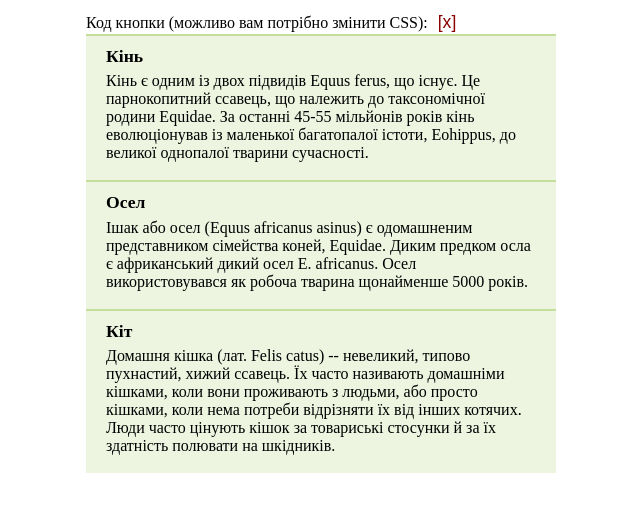
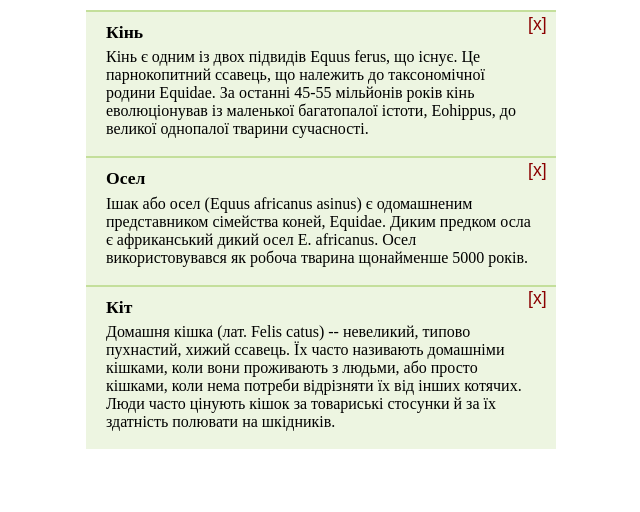
Before and after one commit to AnnaKulib/studying-in-NIX, a plain HTML site: page task10/index.html in a window 1280 px wide. Shown: the whole page, without its empty margins (319-959 px from the left). Drawn offline with Linux system fonts and the light colour scheme.

Commit message:
added task10

```diff
--- a/task10/index.html
+++ b/task10/index.html
@@ -3,10 +3,11 @@
   <head>
     <link rel="stylesheet" type="text/css" href="messages.css" />
     <meta charset="utf-8" />
+    <script defer src="index.js"></script>
   </head>
   <body>
-    Код кнопки (можливо вам потрібно змінити CSS):
-    <button class="remove-button">[x]</button>
+    <!-- Код кнопки (можливо вам потрібно змінити CSS): -->
+    <!-- <button class="remove-button">[x]</button> -->
     <div>
       <div class="pane">
         <h3>Кінь</h3>
--- a/task10/index.js
+++ b/task10/index.js
@@ -2,3 +2,13 @@
 // Є список повідомлень.
 // За допомогою JavaScript для кожного повідомлення додайте у верхній правий кут кнопку
 // закриття.
+
+let panes = document.querySelectorAll(".pane");
+
+for (const pane of panes) {
+  pane.insertAdjacentHTML(
+    "afterbegin",
+    '<button class="remove-button">[x]</button>'
+  );
+  pane.firstChild.onclick = () => pane.remove();
+}
--- a/task10/messages.css
+++ b/task10/messages.css
@@ -18,11 +18,15 @@ p {
   background: #edf5e1;
   padding: 10px 20px 10px;
   border-top: solid 2px #c4df9b;
+  position: relative;
 }
 
 .remove-button {
+  position: absolute;
+  display: block;
   font-size: 110%;
   color: darkred;
+  top: 0;
   right: 10px;
   width: 24px;
   height: 24px;
```
